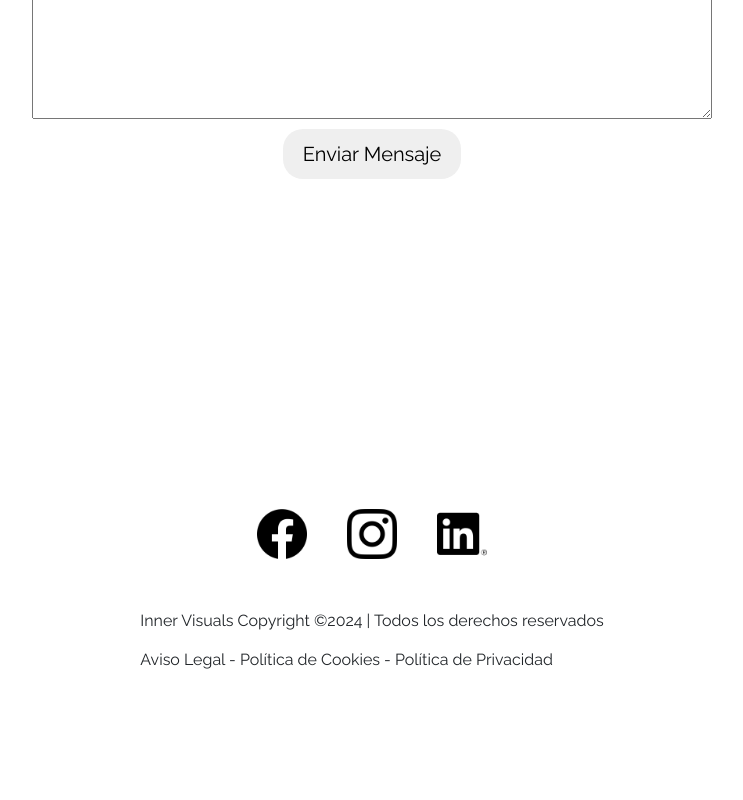
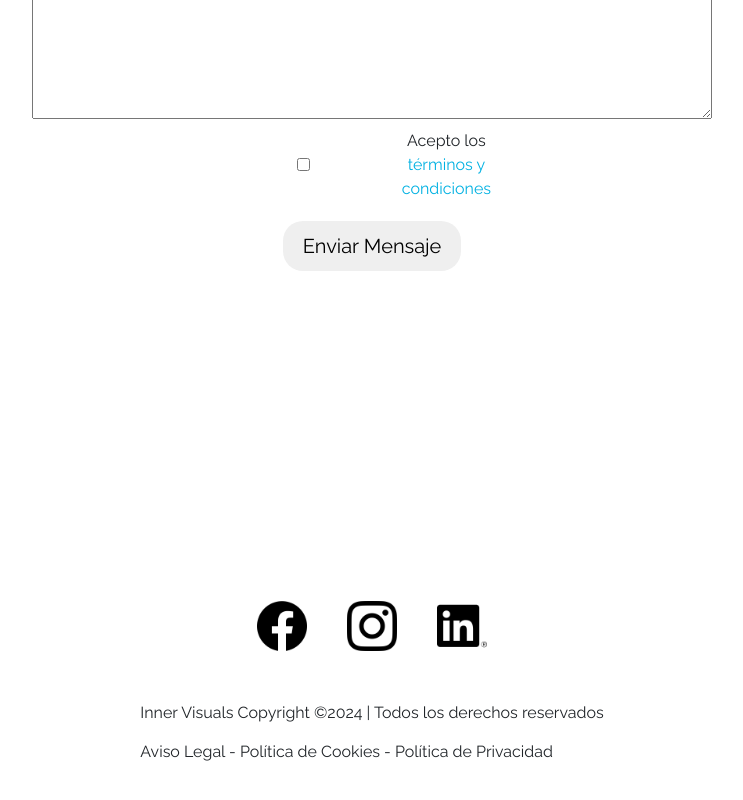
Before and after one commit to GabrielaRamos79/inner_visual_final_project, a React (Vite) app in the folder client/InnerVisual/: page / in a window 1280 px wide. Shown: the part 3879-4679 px from the top of the page, without its empty margins (268-1011 px from the left). Before the commit the page ends 4631 px from the top, so only its background shows below. Built offline with nearby package versions, Linux system fonts and the light colour scheme.

Commit message:
Add changes in contact component

```diff
--- a/client/InnerVisual/src/components/contact/Contact.jsx
+++ b/client/InnerVisual/src/components/contact/Contact.jsx
@@ -17,6 +17,9 @@ const Contact = () => {
 
   const [message, setMessage] = useState('');
   const [messageTouched, setMessageTouched] = useState(false);
+
+  const [acceptTerms, setAcceptTerms] = useState(false);
+  const [acceptTermsTouched, setAcceptTermsTouched] = useState(false);
 
   const emailRegex = /^\S+@\S+\.\S+$/;
   const telephoneRegex = /^\d{9}$/;
@@ -53,6 +56,12 @@ const Contact = () => {
       setMessageTouched(true);
       return;
     }
+
+    if (!acceptTerms) {
+      CustomSweetAlertError('Debes aceptar el tratamiento de datos.');
+      setAcceptTermsTouched(true);
+      return;
+    }
     CustomSweetAlertOk('Mensaje enviado correctamente, nuestro administrador se pondará en contacto usted. Gracias');
 
     setName('');
@@ -60,12 +69,14 @@ const Contact = () => {
     setTelephone('');
     setEmail('');
     setMessage('');
+    setAcceptTerms('');
 
     setNameTouched(false);
     setSurnameTouched(false);
     setTelephoneTouched(false);
     setEmailTouched(false);
     setMessageTouched(false);
+    setAcceptTermsTouched(false);
   };
 
   return (
@@ -148,6 +159,17 @@ const Contact = () => {
                       className={`textarea-field ${messageTouched && message.length < 5 ? 'error' : ''}`}
                     />
                   </div>
+                  <div className="input-group-terms-contact-with-us">
+                    <input
+                      type="checkbox"
+                      id="accept-terms-contact-with-us"
+                      checked={acceptTerms}
+                      onChange={(e) => setAcceptTerms(e.target.checked)}
+                      onBlur={() => setAcceptTermsTouched(true)}
+                    />
+                    <label htmlFor="accept-terms-contact-with-us">Acepto los <a href="/terminos-y-condiciones" target="_blank" rel="noopener noreferrer">términos y condiciones</a></label>
+
+                  </div>
 
                   <div className="submit-button-wrapper-contact-with-us">
                       <button type="submit" className="submit-button-contact-with-us">Enviar Mensaje</button>
--- a/client/InnerVisual/src/components/contact/contact.css
+++ b/client/InnerVisual/src/components/contact/contact.css
@@ -112,6 +112,34 @@
   margin-bottom: 5px;
 }
 
+.input-group-terms-contact-with-us {
+  display: flex;
+  align-items: center;
+  margin-bottom: 10px;
+  width: auto;
+  justify-content: flex-start;
+  gap: 5px;
+}
+
+.input-group-terms-contact-with-us input {
+  margin-right: 5px;
+}
+
+.input-group-terms-contact-with-us label {
+  margin: 0;
+}
+
+.input-group-terms-contact-with-us a {
+  color: #00B1E2;
+  text-decoration: none;
+}
+
+.input-group-terms-contact-with-us a:hover {
+  text-decoration: underline;
+}
+.error {
+  border: 1px solid red;
+}
 .submit-button-wrapper-contact-with-us {
   display: flex;
   justify-content: center;
```
